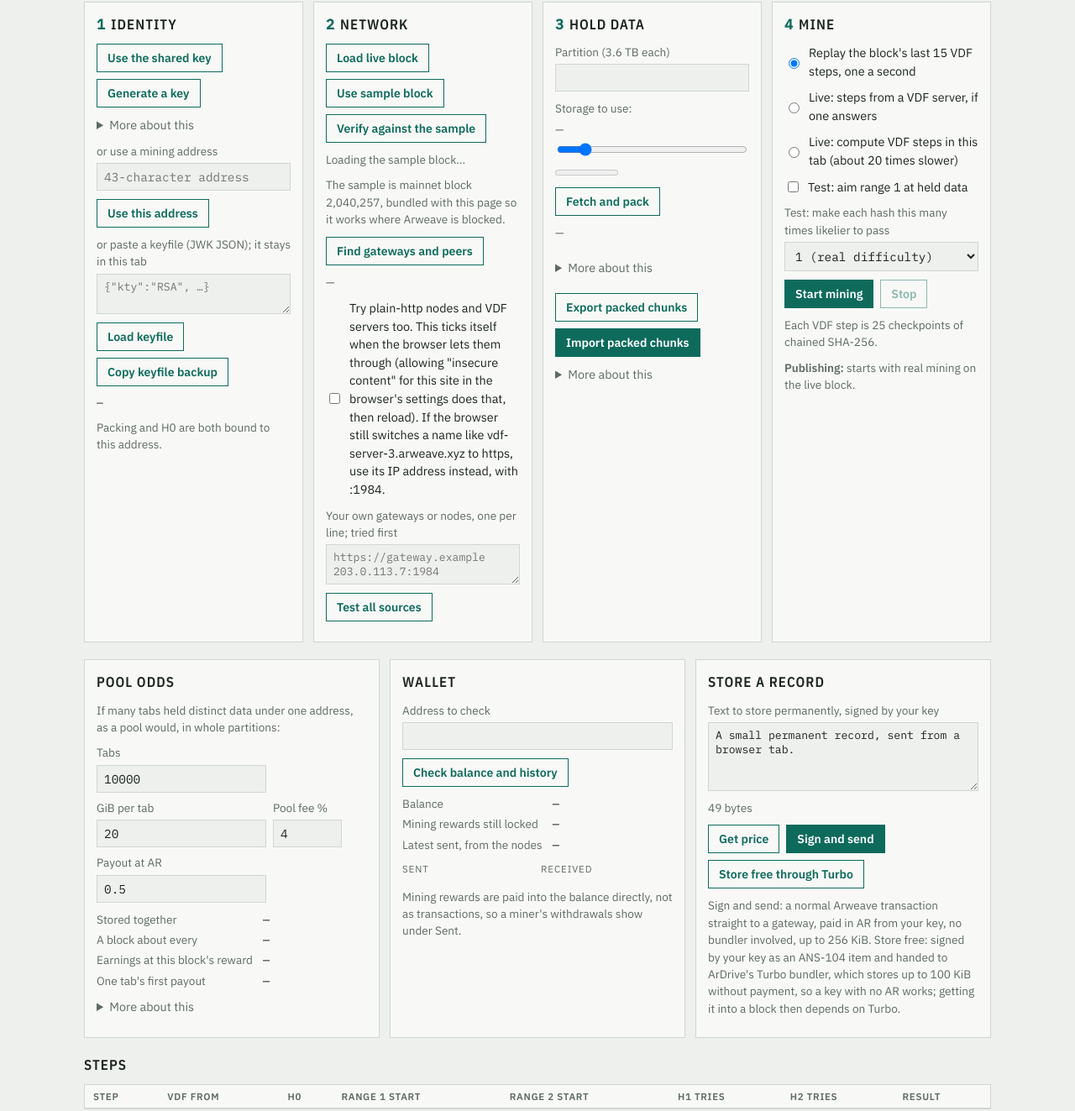
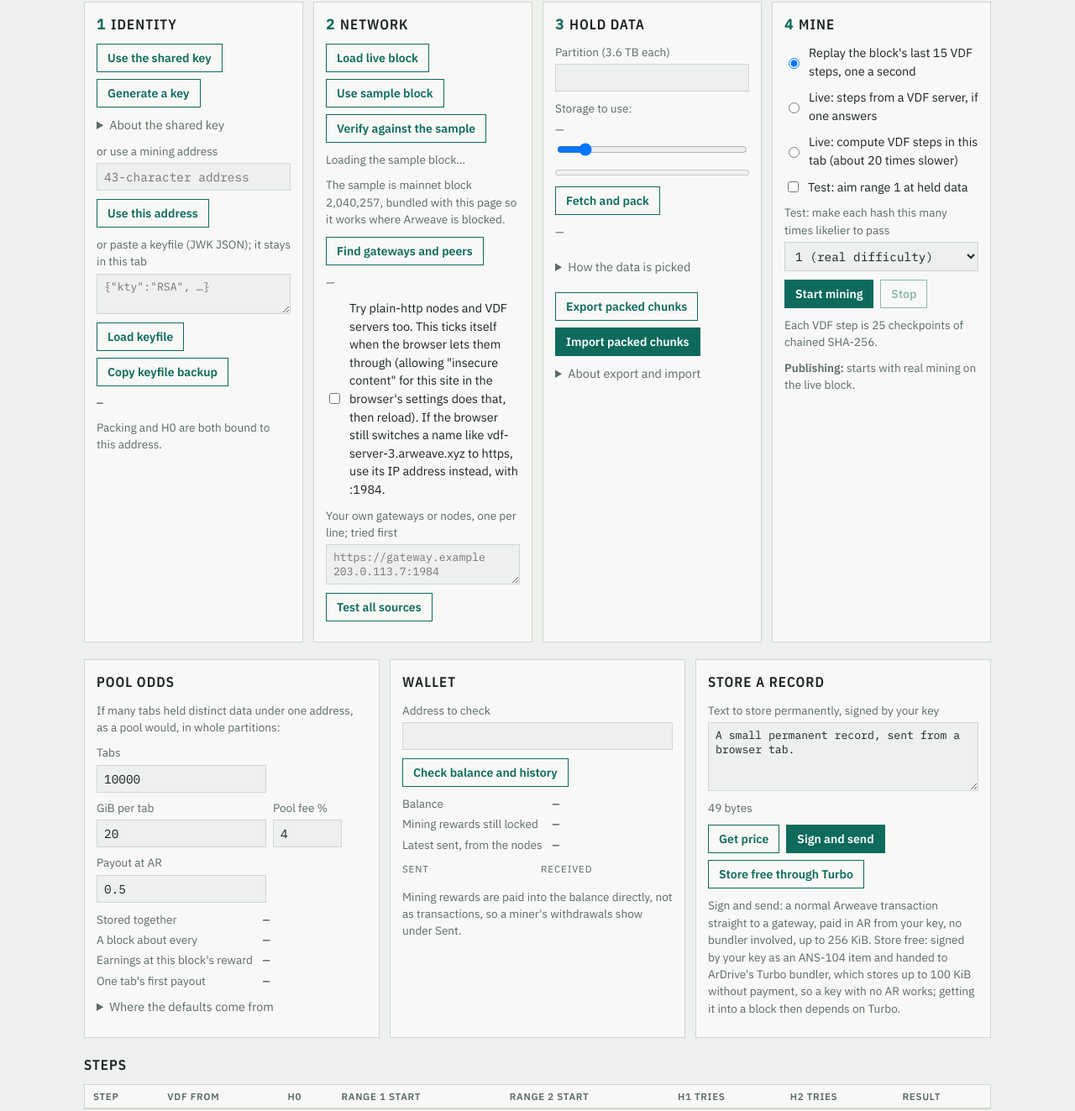
Before and after one commit to fuzzyTew/weave-tab-miner, a website with bundled scripts: page apps/browser/index.html in a window 1280 px wide. Shown: the part 665-1988 px from the top of the page at 84% size. Built offline with nearby package versions, Linux system fonts and the light colour scheme.

Commit message:
Page: inputs stay inside their panels, folds say what they hold, shared-key note is exact
Co-Authored-By: Claude Opus 5.5 <noreply@anthropic.com>
Claude-Session: https://claude.ai/code/session_014i5RFt9sDwvsKYJBhvuCFK

```diff
--- a/apps/browser/index.html
+++ b/apps/browser/index.html
@@ -73,6 +73,8 @@
   .quick-start-note { color: var(--muted); }
   .saved-addresses { margin: 0; padding-left: 0; list-style: none; display: grid; gap: 4px; font-size: 0.85rem; }
   .saved-addresses li { display: flex; gap: 8px; align-items: center; flex-wrap: wrap; overflow-wrap: anywhere; }
+  input, textarea, select { box-sizing: border-box; max-width: 100%; }
+  meter#storageFillMeter { width: 100%; height: 14px; }
   .keep-copy { display: flex; flex-wrap: wrap; gap: 8px 16px; align-items: baseline; }
   .keep-copy .stage-note, .keep-copy ul { margin: 0; }
   .notes > summary { cursor: pointer; font-weight: 600; padding: 6px 0; }
@@ -226,8 +228,8 @@
     <section class="stage" aria-labelledby="identityHeading">
       <h2 id="identityHeading"><span class="stage-number">1</span>Identity</h2>
       <div class="row"><button id="sharedKeyButton" type="button">Use the shared key</button><button id="generateButton" type="button">Generate a key</button></div>
-      <details class="more"><summary>More about this</summary>
-        <p class="stage-note">The shared key comes with this page, so tabs can mine together without each needing a key. This page will never sign two competing blocks with any key, which would get its address banned.</p>
+      <details class="more"><summary>About the shared key</summary>
+        <p class="stage-note">The shared key comes with this page, so tabs can mine together without each needing a key. This browser never signs two competing blocks with one key, which would get the address banned; tabs on different devices sharing the key could still both solve at one height, which is rare (see Notes).</p>
       </details>
       <label for="addressInput">or use a mining address
         <input id="addressInput" type="text" spellcheck="false" autocomplete="off" placeholder="43-character address">
@@ -276,7 +278,7 @@
       <progress id="holdProgress" max="1" value="0" hidden></progress>
       <p class="stage-note" id="holdStatus">—</p>
       <p class="stage-note" id="packStatus"></p>
-      <details class="more"><summary>More about this</summary>
+      <details class="more"><summary>How the data is picked</summary>
         <p class="stage-note">With a live block, each browser gets its own randomly picked partition (kept between visits), and each fetch starts at a random position in it, so tabs sharing a key rarely hold the same data. A live block fetches chunks at one position in successive 3.5 GB sectors of your partition: they share their 32 packing entropies, so 1 or 1,024 of them cost the same packing time. Packed chunks are kept in this browser for this address.</p>
       </details>
       <p class="stage-note" id="storageNote"></p>
@@ -284,7 +286,7 @@
         <button id="exportChunksButton" type="button">Export packed chunks</button>
         <label class="button-link" for="importChunksInput">Import packed chunks<input id="importChunksInput" type="file" accept=".bin,application/octet-stream" hidden></label>
       </div>
-      <details class="more"><summary>More about this</summary>
+      <details class="more"><summary>About export and import</summary>
         <p class="stage-note">Export saves this address's packed chunks to a file; import loads such a file in another browser or a copy opened from disk, with no packing again. Chunks saved for other addresses are repacked for this one when mining starts, so all storage counts.</p>
       </details>
       <div class="row"><button id="bringChunksButton" type="button" hidden>Bring chunks from the website copy</button></div>
@@ -329,7 +331,7 @@
         <dt>Earnings at this block's reward</dt><dd id="poolEarnings">—</dd>
         <dt>One tab's first payout</dt><dd id="poolPayout">—</dd>
       </dl>
-      <details class="more"><summary>More about this</summary>
+      <details class="more"><summary>Where the defaults come from</summary>
         <p class="stage-note">The defaults are VirdPool's (ar.virdpool.com): 4% fee, 0.5 AR threshold, PPLNS. This assumes the pool's members together answer every range-2 lookup; a tab alone, trying one-chunk solutions only, waits about 100 times longer.</p>
       </details>
     </section>
```
